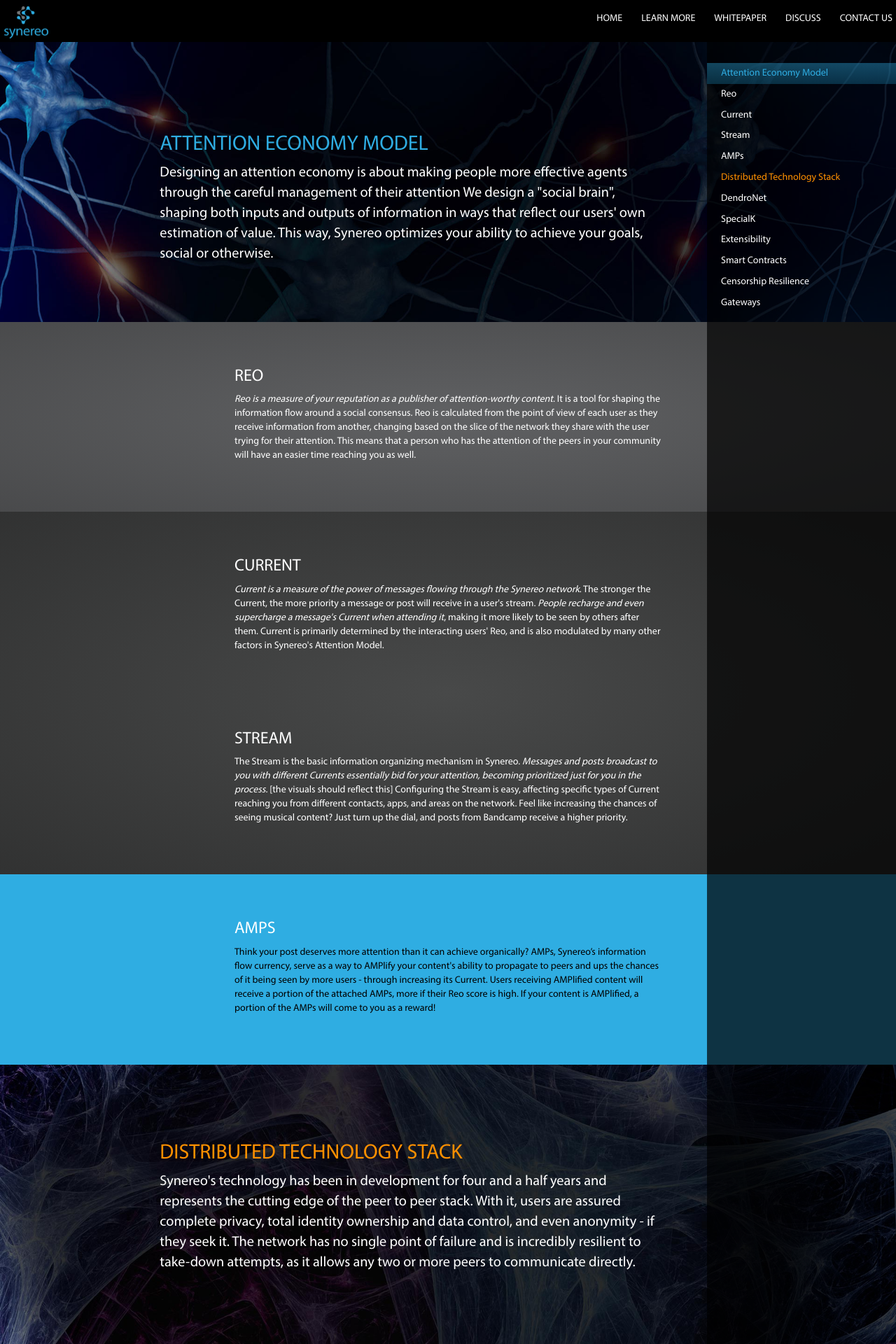
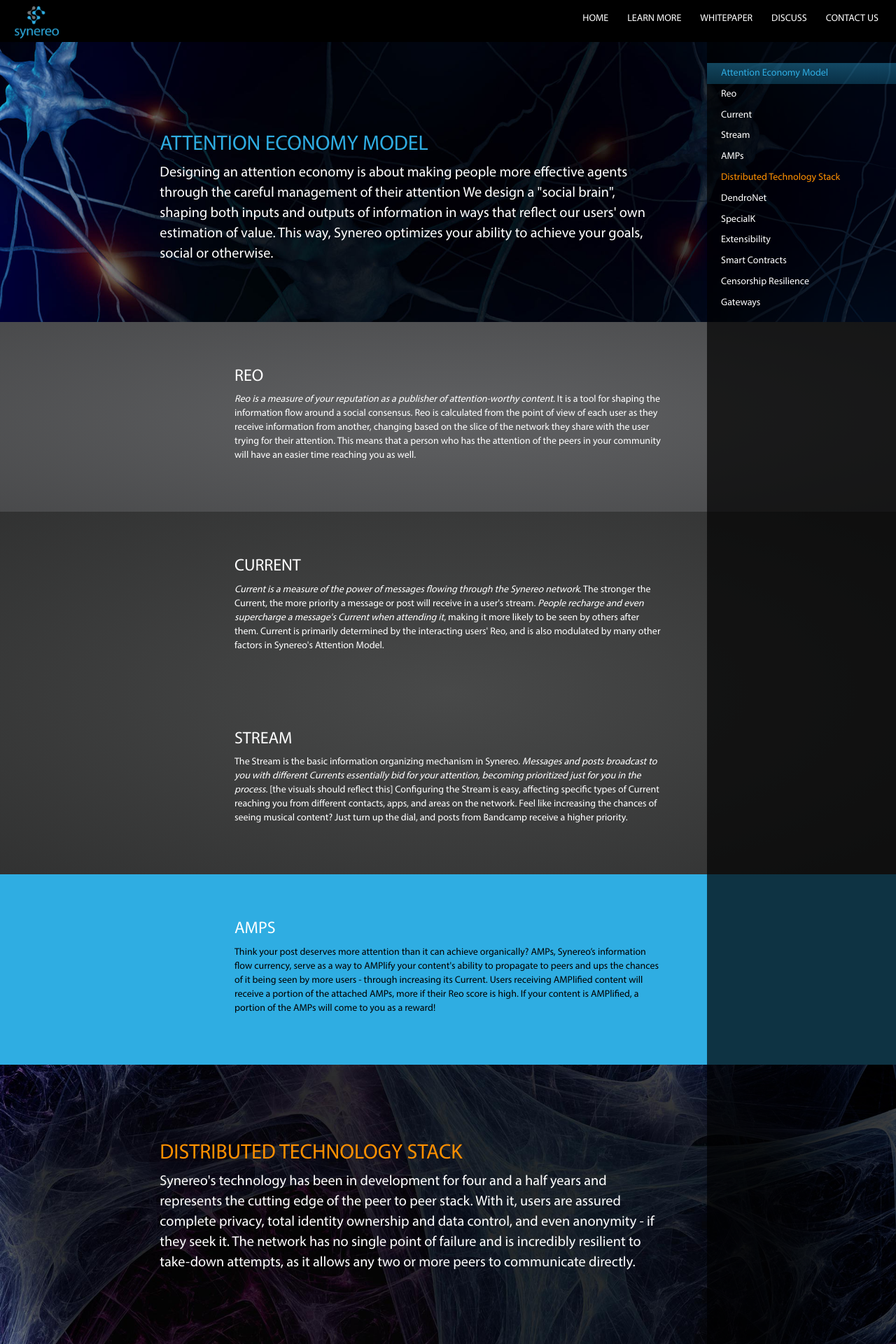
Before and after one commit to synereo/synereo.github.io, a Jekyll site: the page built from learn-more/index.html, in a window 1280 px wide. Shown: the top 1920 px of the page at 70% size. Built offline with Jekyll 4.4.1, drawn with Linux system fonts in a browser that asks for light colours; nearby versions of some CDN libraries.

Commit message:
Top bar padding

```diff
--- a/_sass/_learn-more.scss
+++ b/_sass/_learn-more.scss
@@ -15,6 +15,8 @@
 
     nav.topbar {
         background-color: #000;
+        padding-left: 15px;
+        padding-right: 20px;
         span {
             img {
                 padding: 9px 0px 5px 6px;
```
